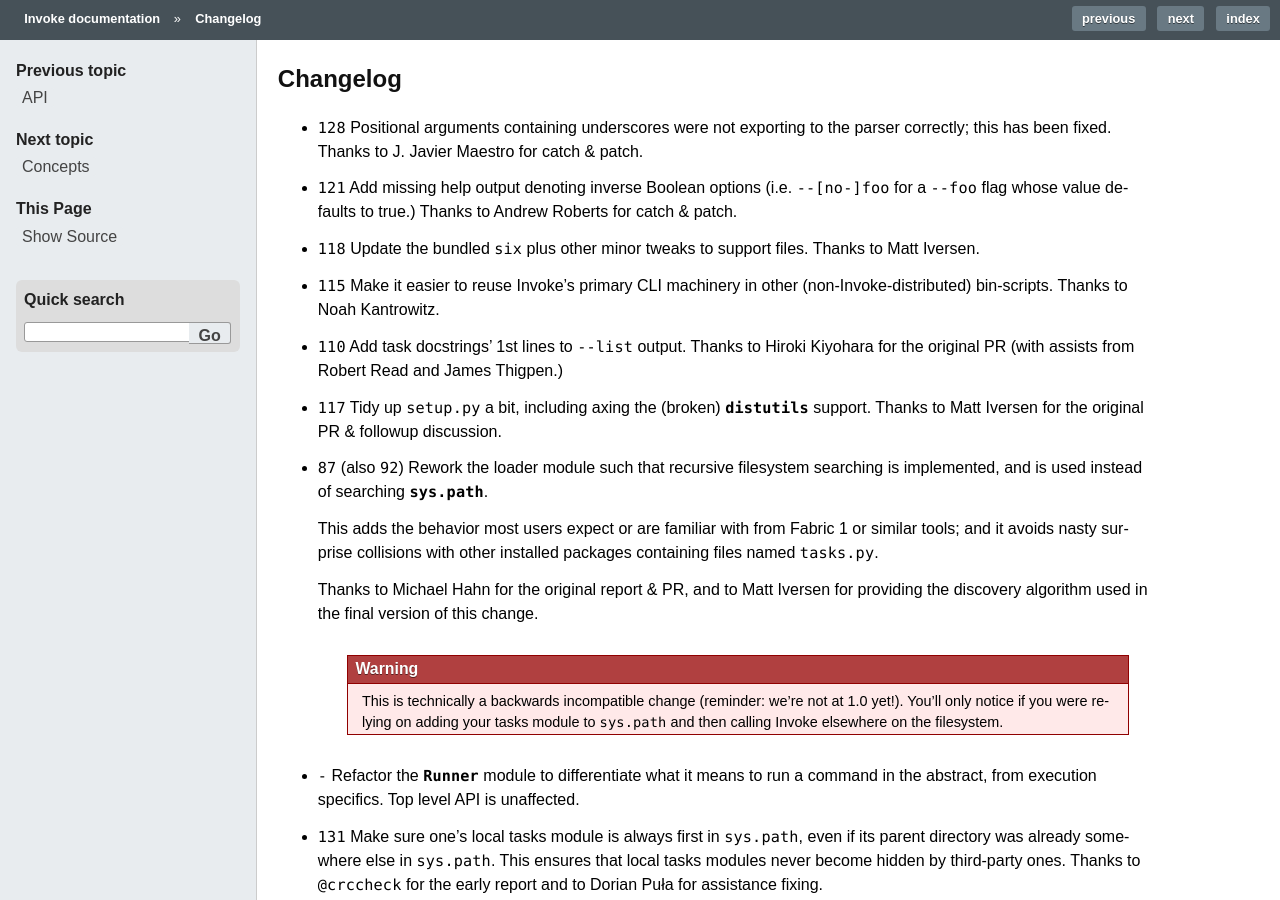
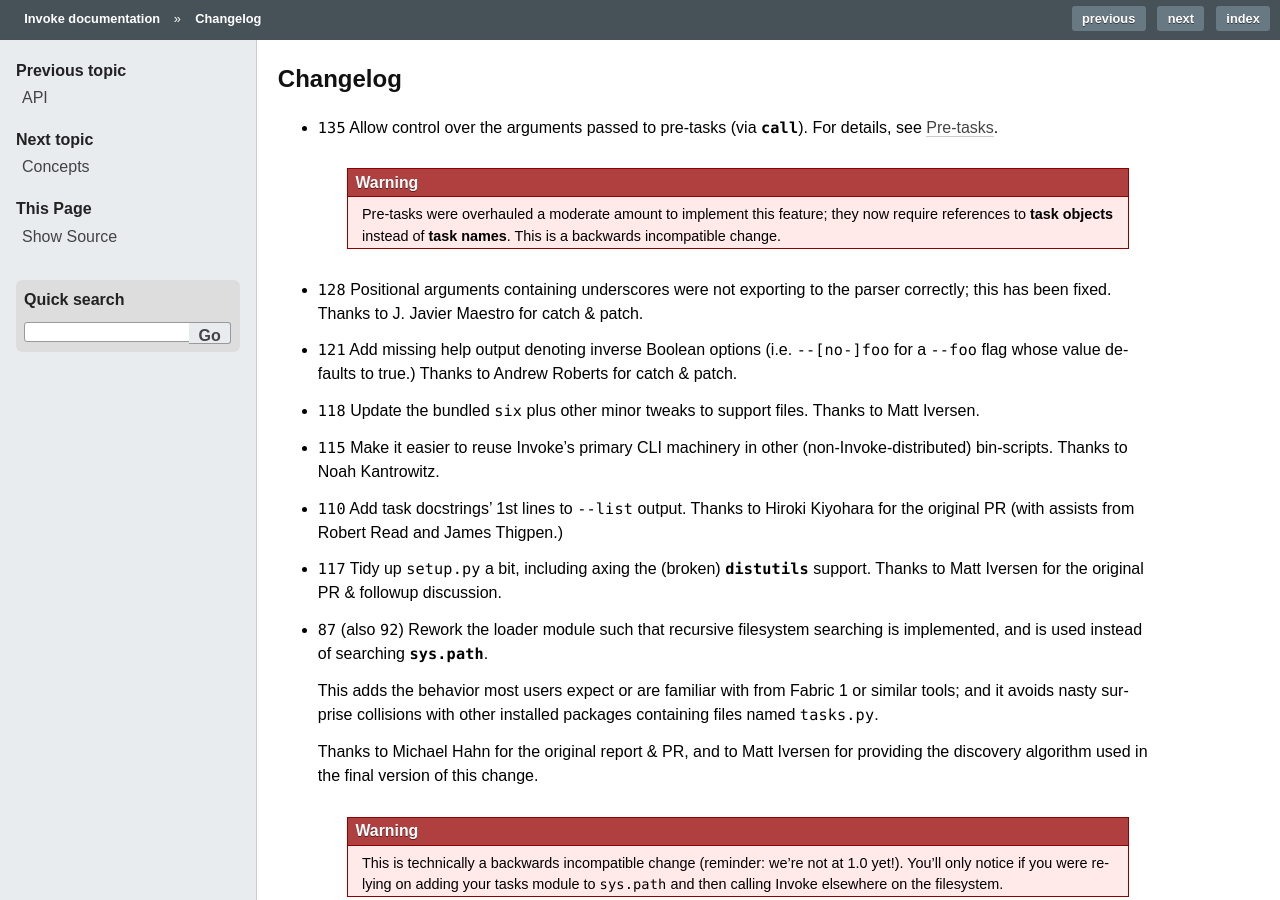
Before and after one commit to pyinvoke/invoke, a Sphinx documentation site: the page built from docs/changelog.rst, in a window 1280 px wide and 900 px high. Built offline with Sphinx 7.4.7, drawn with Linux system fonts in a browser that asks for light colours; cross-references to code outside the pages are shown as plain code.

Commit message:
Changelog re #135, closes #135

```diff
--- a/docs/changelog.rst
+++ b/docs/changelog.rst
@@ -1,6 +1,14 @@
 =========
 Changelog
 =========
+
+* :feature:`135` Allow control over the arguments passed to pre-tasks (via
+  `.call`). For details, see :ref:`pre-tasks`.
+
+  .. warning::
+      Pre-tasks were overhauled a moderate amount to implement this feature;
+      they now require references to **task objects** instead of **task
+      names**. This is a backwards incompatible change.
 
 * :bug:`128` Positional arguments containing underscores were not exporting to
   the parser correctly; this has been fixed. Thanks to J. Javier Maestro for
--- a/docs/concepts/execution.rst
+++ b/docs/concepts/execution.rst
@@ -26,6 +26,7 @@
     $ invoke hello
     Hello, world!
 
+.. _pre-tasks:
 
 Pre-tasks
 =========
```
